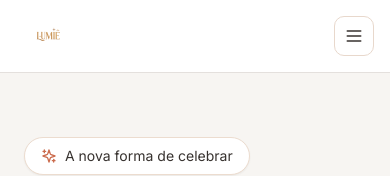
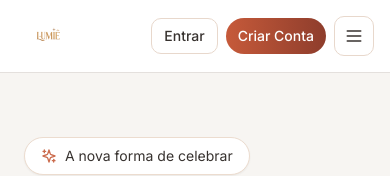
Before and after one commit to lumieconvites-netizen/lumie-presentes, a Next.js app: page / in a window 390 px wide. Shown: the top 176 px of the page. Built offline with nearby package versions, Linux system fonts and the light colour scheme; no server answers.

Commit message:
fix(navbar): show login and signup buttons on mobile header

```diff
--- a/components/layout/navbar.tsx
+++ b/components/layout/navbar.tsx
@@ -61,15 +61,29 @@ export function Navbar() {
             </a>
           </div>
 
+          <div className="md:hidden flex items-center gap-2">
+            <a
+              href="/login"
+              className="inline-flex h-9 items-center justify-center rounded-md px-3 text-sm font-medium text-foreground border border-[#e8d8cc]"
+            >
+              Entrar
+            </a>
+            <a
+              href="/cadastro"
+              className="inline-flex h-9 items-center justify-center rounded-full bg-gradient-to-r from-terracota-500 to-terracota-700 px-3 text-sm font-medium text-white"
+            >
+              Criar Conta
+            </a>
             <button
               type="button"
-            className="md:hidden inline-flex h-10 w-10 items-center justify-center rounded-md border border-[#e8d8cc]"
+              className="inline-flex h-10 w-10 items-center justify-center rounded-md border border-[#e8d8cc]"
               onClick={() => setOpen((v) => !v)}
               aria-label="Abrir menu"
               aria-expanded={open}
             >
               {open ? <X className="h-5 w-5" /> : <Menu className="h-5 w-5" />}
             </button>
+          </div>
         </div>
 
         {open ? (
@@ -80,21 +94,6 @@ export function Navbar() {
               <a href="/tarifas" className={cn('rounded-md px-3 py-2', linkClass('/tarifas'))}>Tarifas</a>
               <a href="/templates" className={cn('rounded-md px-3 py-2', linkClass('/templates'))}>Templates</a>
             </div>
-
-            <div className="mt-3 grid grid-cols-2 gap-2">
-              <a
-                href="/login"
-                className="inline-flex h-10 items-center justify-center rounded-md border border-[#e8d8cc] px-4 text-sm font-medium text-foreground"
-              >
-                Entrar
-              </a>
-              <a
-                href="/cadastro"
-                className="inline-flex h-10 items-center justify-center rounded-full bg-gradient-to-r from-terracota-500 to-terracota-700 px-4 text-sm font-medium text-white"
-              >
-                Criar Conta
-              </a>
-            </div>
           </div>
         ) : null}
       </div>
```
Lines whose indentation alone changed are shown as unchanged.
